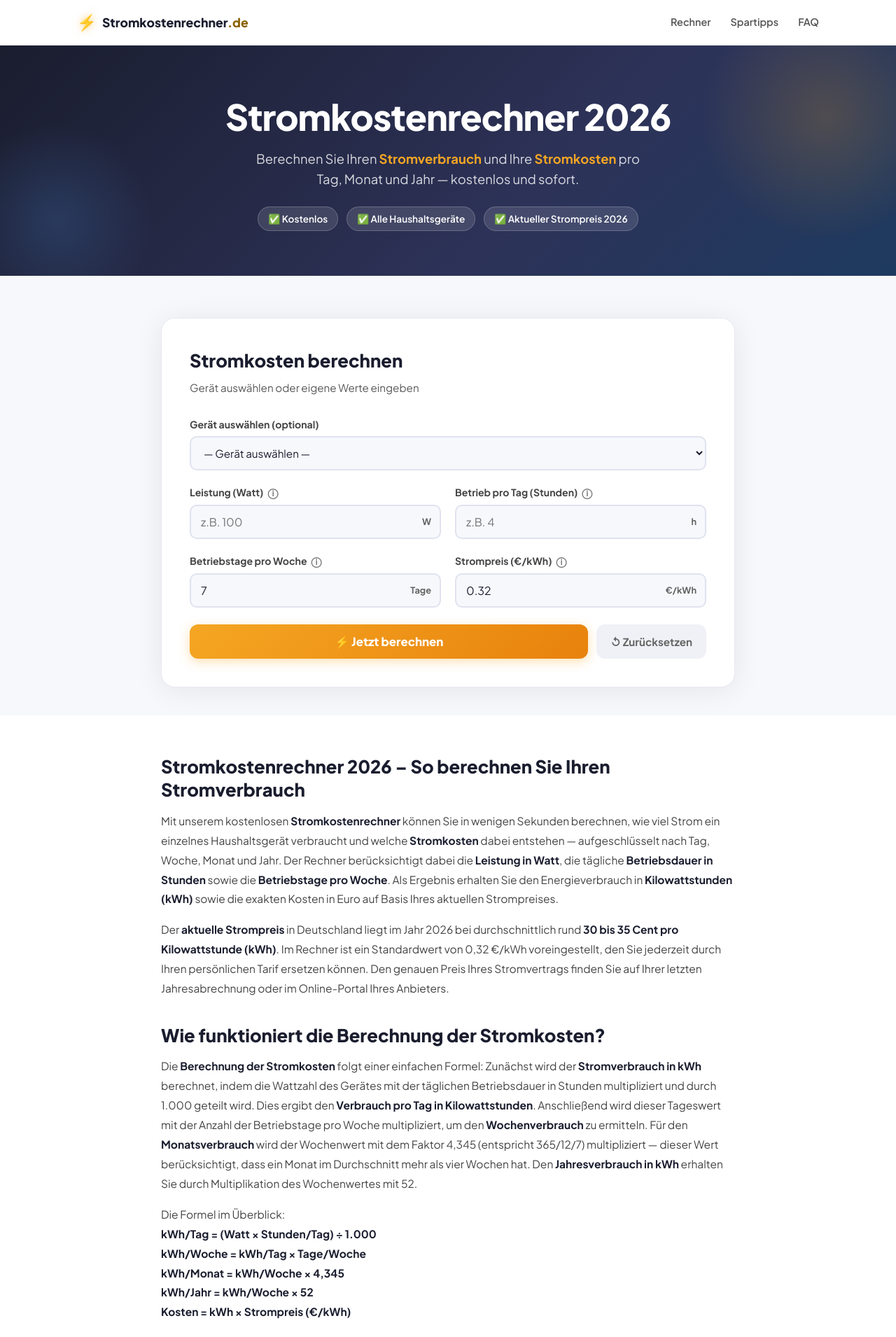
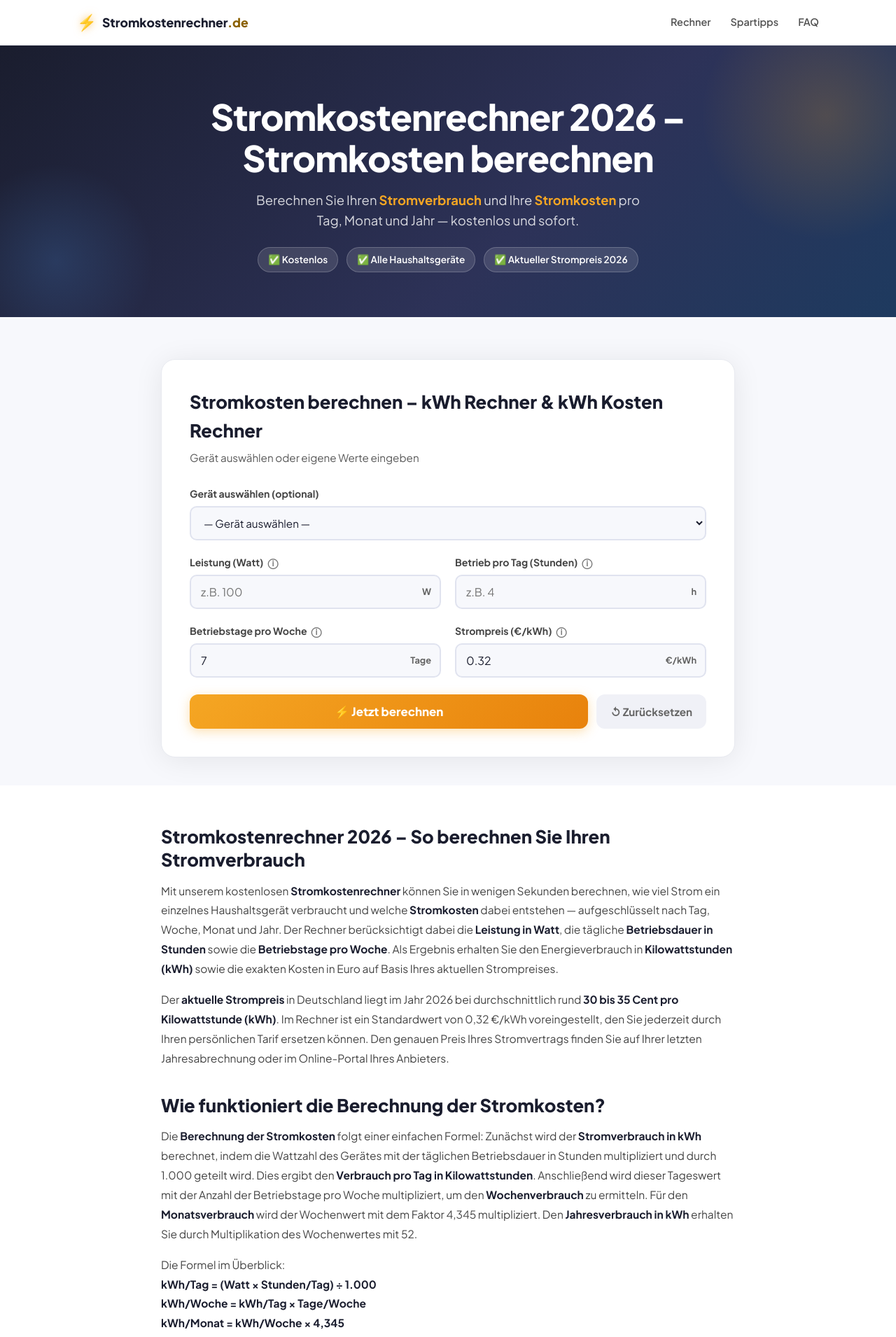
Before and after one commit to Mohdaasif97/electricityCostDE, a Next.js app: page / in a window 1280 px wide. Shown: the top 1910 px of the page at 70% size. Built offline with nearby package versions, Linux system fonts and the light colour scheme.

Commit message:
Update index.js

```diff
--- a/pages/index.js
+++ b/pages/index.js
@@ -26,7 +26,7 @@ const GERAETE_PRESETS = [
   { name: 'Eigenes Gerät', watt: '', stunden: '', tage: 7 },
 ];
 
-const DEFAULT_STROMPREIS = 0.32; // €/kWh Durchschnitt Deutschland 2026
+const DEFAULT_STROMPREIS = 0.32;
 
 export default function Home() {
   const [watt, setWatt] = useState('');
@@ -58,18 +58,10 @@ export default function Home() {
       return;
     }
 
-    // kWh pro Tag
     const kwhProTag = (w * h) / 1000;
-
-    // kWh pro Woche
     const kwhProWoche = kwhProTag * t;
-
-    // kWh pro Jahr (more precise)
     const kwhProJahr = kwhProTag * t * (365 / 7);
-
-    // kWh pro Monat (divide year by 12)
     const kwhProMonat = kwhProJahr / 12;
-
 
     setErgebnis({
       kwhProTag: kwhProTag.toFixed(4),
@@ -155,9 +147,9 @@ export default function Home() {
   return (
     <>
       <Head>
-        <title>Ihren Stromverbrauch & Kosten berechnen – Stromkostenrechner</title>
+        <title>Stromkostenrechner 2026 – Stromkosten berechnen | kWh Rechner</title>
         <meta name="description" content="Stromverbrauch und Kosten berechnen – kostenlos! Berechnen Sie ihren Stromverbrauch in kWh pro Tag, Monat und Jahr für alle Haushaltsgeräte." />
-        <meta name="keywords" content="stromkostenrechner, stromverbrauch berechnen, stromkosten berechnen, kWh rechner, stromkosten pro monat, stromkosten pro jahr, strom kosten berechnen, stromrechner, kilowattstunden berechnen, elektrizitätskosten rechner, energiekosten rechner" />
+        <meta name="keywords" content="stromkostenrechner, stromverbrauch berechnen, stromkosten berechnen, kWh rechner, kwh kosten rechner, kwh preis rechner, kwh in euro rechner, stromkosten pro monat, stromkosten pro jahr, strom kosten berechnen, stromrechner, kilowattstunden berechnen, elektrizitätskosten rechner, energiekosten rechner, 300 kwh kosten, 500 kwh strom kosten, 2000 kwh kosten, 4000 kwh strom kosten" />
         <meta name="robots" content="index, follow" />
         <meta name="author" content="Stromkostenrechner.de" />
         <meta name="language" content="de" />
@@ -165,19 +157,16 @@ export default function Home() {
 
         <link rel="icon" href="/favicon.ico" />
 
-        {/* Open Graph */}
-        <meta property="og:title" content="Ihren Stromverbrauch & Kosten berechnen – Stromkostenrechner" />
+        <meta property="og:title" content="Stromkostenrechner 2026 – Stromkosten berechnen" />
         <meta property="og:description" content="Kostenloser Stromkostenrechner: Berechnen Sie Ihren Stromverbrauch und Ihre Stromkosten pro Tag, Monat und Jahr für jedes Haushaltsgerät." />
         <meta property="og:type" content="website" />
         <meta property="og:locale" content="de_DE" />
         <meta property="og:url" content="https://www.stromkostenrechner9.de/" />
 
-        {/* Twitter Card */}
         <meta name="twitter:card" content="summary_large_image" />
-        <meta name="twitter:title" content="Ihren Stromverbrauch & Kosten – Jetzt berechnen!" />
+        <meta name="twitter:title" content="Stromkostenrechner 2026 – Stromkosten berechnen!" />
         <meta name="twitter:description" content="Kostenloser Online-Stromkostenrechner für Deutschland 2026. Stromverbrauch in kWh & Kosten sofort berechnen." />
 
-        {/* Schema.org */}
         <script type="application/ld+json" dangerouslySetInnerHTML={{ __html: JSON.stringify(schemaOrgData) }} />
         <script type="application/ld+json" dangerouslySetInnerHTML={{ __html: JSON.stringify(faqSchema) }} />
 
@@ -194,7 +183,6 @@ export default function Home() {
         <noscript>
           <link href="https://fonts.googleapis.com/css2?family=Plus+Jakarta+Sans:wght@400;500;600;700;800&display=swap" rel="stylesheet" />
         </noscript>
-
       </Head>
 
       <div className={styles.page}>
@@ -217,8 +205,9 @@ export default function Home() {
           {/* Hero */}
           <section className={styles.hero}>
             <div className={styles.heroContent}>
+              {/* CHANGE 1: Added "Stromkosten berechnen" to H1 */}
               <h1 className={styles.h1}>
-                Stromkostenrechner 2026
+                Stromkostenrechner 2026 – Stromkosten berechnen
               </h1>
               <p className={styles.heroSubtitle}>
                 Berechnen Sie Ihren <strong>Stromverbrauch</strong> und Ihre <strong>Stromkosten</strong> pro Tag, Monat und Jahr — kostenlos und sofort.
@@ -235,7 +224,8 @@ export default function Home() {
           <section id="rechner" className={styles.calcSection}>
             <div className={styles.container}>
               <div className={styles.calcCard}>
-                <h2 className={styles.calcTitle}>Stromkosten berechnen</h2>
+                {/* CHANGE 2: Added "kWh Rechner & kWh Kosten Rechner" to calculator H2 */}
+                <h2 className={styles.calcTitle}>Stromkosten berechnen – kWh Rechner & kWh Kosten Rechner</h2>
                 <p className={styles.calcSubtitle}>Gerät auswählen oder eigene Werte eingeben</p>
 
                 <div className={styles.form}>
@@ -258,7 +248,6 @@ export default function Home() {
                   </div>
 
                   <div className={styles.inputRow}>
-                    {/* Watt */}
                     <div className={styles.fieldGroup}>
                       <label className={styles.label} htmlFor="watt">
                         Leistung (Watt)
@@ -279,7 +268,6 @@ export default function Home() {
                       </div>
                     </div>
 
-                    {/* Stunden */}
                     <div className={styles.fieldGroup}>
                       <label className={styles.label} htmlFor="stunden">
                         Betrieb pro Tag (Stunden)
@@ -303,7 +291,6 @@ export default function Home() {
                   </div>
 
                   <div className={styles.inputRow}>
-                    {/* Tage pro Woche */}
                     <div className={styles.fieldGroup}>
                       <label className={styles.label} htmlFor="tage">
                         Betriebstage pro Woche
@@ -324,7 +311,6 @@ export default function Home() {
                       </div>
                     </div>
 
-                    {/* Strompreis */}
                     <div className={styles.fieldGroup}>
                       <label className={styles.label} htmlFor="strompreis">
                         Strompreis (€/kWh)
@@ -406,7 +392,7 @@ export default function Home() {
 
                 <h2>Wie funktioniert die Berechnung der Stromkosten?</h2>
                 <p>
-                  Die <strong>Berechnung der Stromkosten</strong> folgt einer einfachen Formel: Zunächst wird der <strong>Stromverbrauch in kWh</strong> berechnet, indem die Wattzahl des Gerätes mit der täglichen Betriebsdauer in Stunden multipliziert und durch 1.000 geteilt wird. Dies ergibt den <strong>Verbrauch pro Tag in Kilowattstunden</strong>. Anschließend wird dieser Tageswert mit der Anzahl der Betriebstage pro Woche multipliziert, um den <strong>Wochenverbrauch</strong> zu ermitteln. Für den <strong>Monatsverbrauch</strong> wird der Wochenwert mit dem Faktor 4,345 (entspricht 365/12/7) multipliziert — dieser Wert berücksichtigt, dass ein Monat im Durchschnitt mehr als vier Wochen hat. Den <strong>Jahresverbrauch in kWh</strong> erhalten Sie durch Multiplikation des Wochenwertes mit 52.
+                  Die <strong>Berechnung der Stromkosten</strong> folgt einer einfachen Formel: Zunächst wird der <strong>Stromverbrauch in kWh</strong> berechnet, indem die Wattzahl des Gerätes mit der täglichen Betriebsdauer in Stunden multipliziert und durch 1.000 geteilt wird. Dies ergibt den <strong>Verbrauch pro Tag in Kilowattstunden</strong>. Anschließend wird dieser Tageswert mit der Anzahl der Betriebstage pro Woche multipliziert, um den <strong>Wochenverbrauch</strong> zu ermitteln. Für den <strong>Monatsverbrauch</strong> wird der Wochenwert mit dem Faktor 4,345 multipliziert. Den <strong>Jahresverbrauch in kWh</strong> erhalten Sie durch Multiplikation des Wochenwertes mit 52.
                 </p>
                 <p>
                   Die Formel im Überblick:<br />
@@ -414,7 +400,8 @@ export default function Home() {
                   <strong>kWh/Woche = kWh/Tag × Tage/Woche</strong><br />
                   <strong>kWh/Monat = kWh/Woche × 4,345</strong><br />
                   <strong>kWh/Jahr = kWh/Woche × 52</strong><br />
-                  <strong>Kosten = kWh × Strompreis (€/kWh)</strong>
+                  {/* CHANGE 3: Added "kWh Preis Rechner & kWh in Euro Rechner" naturally */}
+                  <strong>Kosten = kWh × Strompreis (€/kWh) – unser kWh Preis Rechner wandelt kWh in Euro Rechner um</strong>
                 </p>
 
                 <h3>Beispiel: Stromkosten Kühlschrank berechnen</h3>
@@ -563,6 +550,16 @@ export default function Home() {
                   <p>entspricht ca. <strong>1.440 € pro Jahr</strong> bei 0,32 €/kWh</p>
                 </div>
               </div>
+
+              {/* CHANGE 4: Added kWh cost overview for specific amounts */}
+              <h3>Stromkosten nach Verbrauch – Übersicht</h3>
+              <p>
+                <strong>300 kWh Kosten:</strong> ca. 96 € &nbsp;·&nbsp;
+                <strong>500 kWh Strom Kosten:</strong> ca. 160 € &nbsp;·&nbsp;
+                <strong>2.000 kWh Kosten:</strong> ca. 640 € &nbsp;·&nbsp;
+                <strong>4.000 kWh Strom Kosten:</strong> ca. 1.280 €
+                &nbsp;(bei 0,32 €/kWh)
+              </p>
             </div>
           </section>
 
```
Lines whose indentation alone changed are shown as unchanged.
